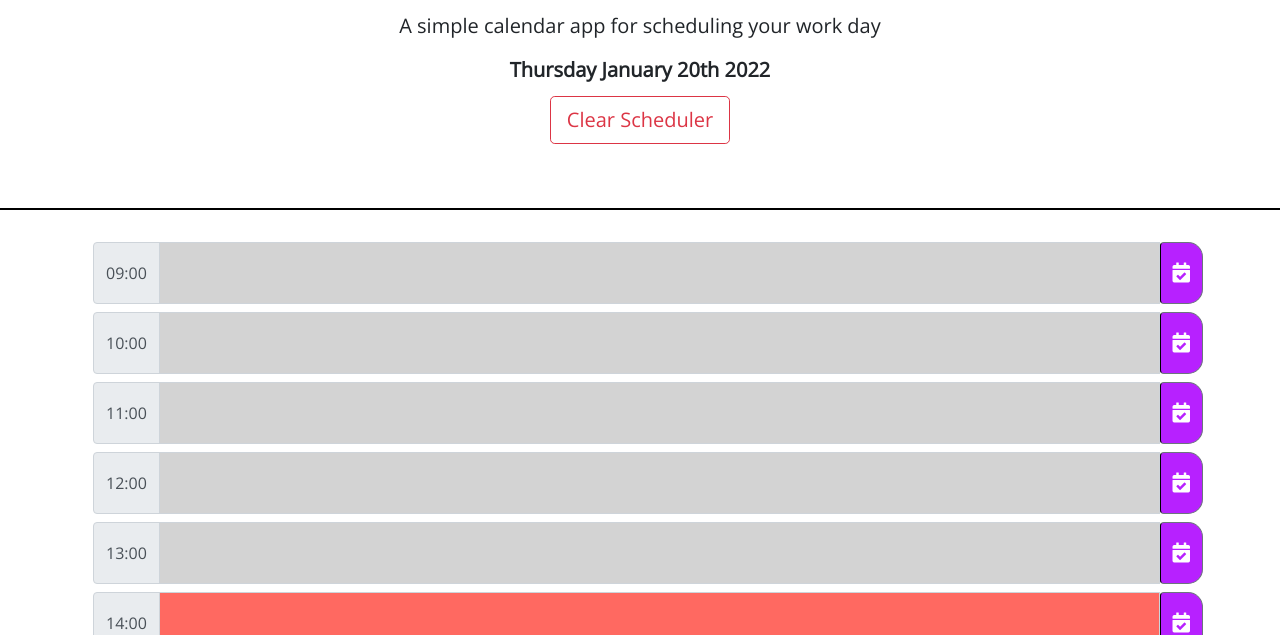
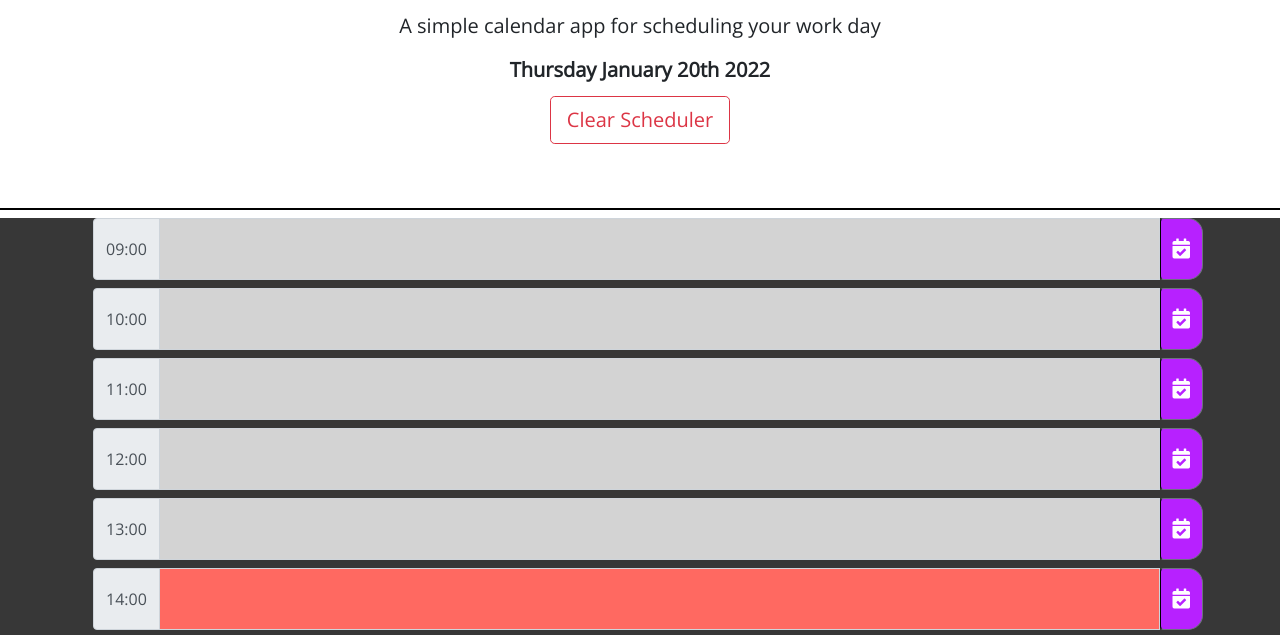
Before and after one commit to BavKudhail/work-day-scheduler, a plain HTML site: page index.html in a window 1280 px wide. Shown: the part 158-793 px from the top of the page. Drawn offline with nearby package versions, Linux system fonts and the light colour scheme.

```diff
--- a/assets/style.css
+++ b/assets/style.css
@@ -17,6 +17,9 @@ textarea {
   background-color: #ffffff;
   border-radius: 0;
   border-bottom: 2px solid black;
+}
+.large-container {
+  background-color: rgb(55, 55, 55);
 }
 
 .description {
--- a/index.html
+++ b/index.html
@@ -38,7 +38,7 @@
   </head>
 
   <body>
-    <header class="jumbotron text-center">
+    <header class="jumbotron text-center m-0">
       <h1 class="display-3 font-weight-bold mb-4">Work Day Scheduler</h1>
       <p class="lead mb-4">
         A simple calendar app for scheduling your work day
@@ -52,6 +52,10 @@
         Clear Scheduler
       </button>
     </header>
+
+    <div class="large-container">
+
+
 
     <div class="container m-auto">
       <!-- 9am bootstrap component -->
@@ -181,6 +185,8 @@
       </div>
 
 
+      </div>
+
     <script src="./assets/script.js"></script>
   </body>
 </html>
```
Also changed, not shown: 1 other file.
